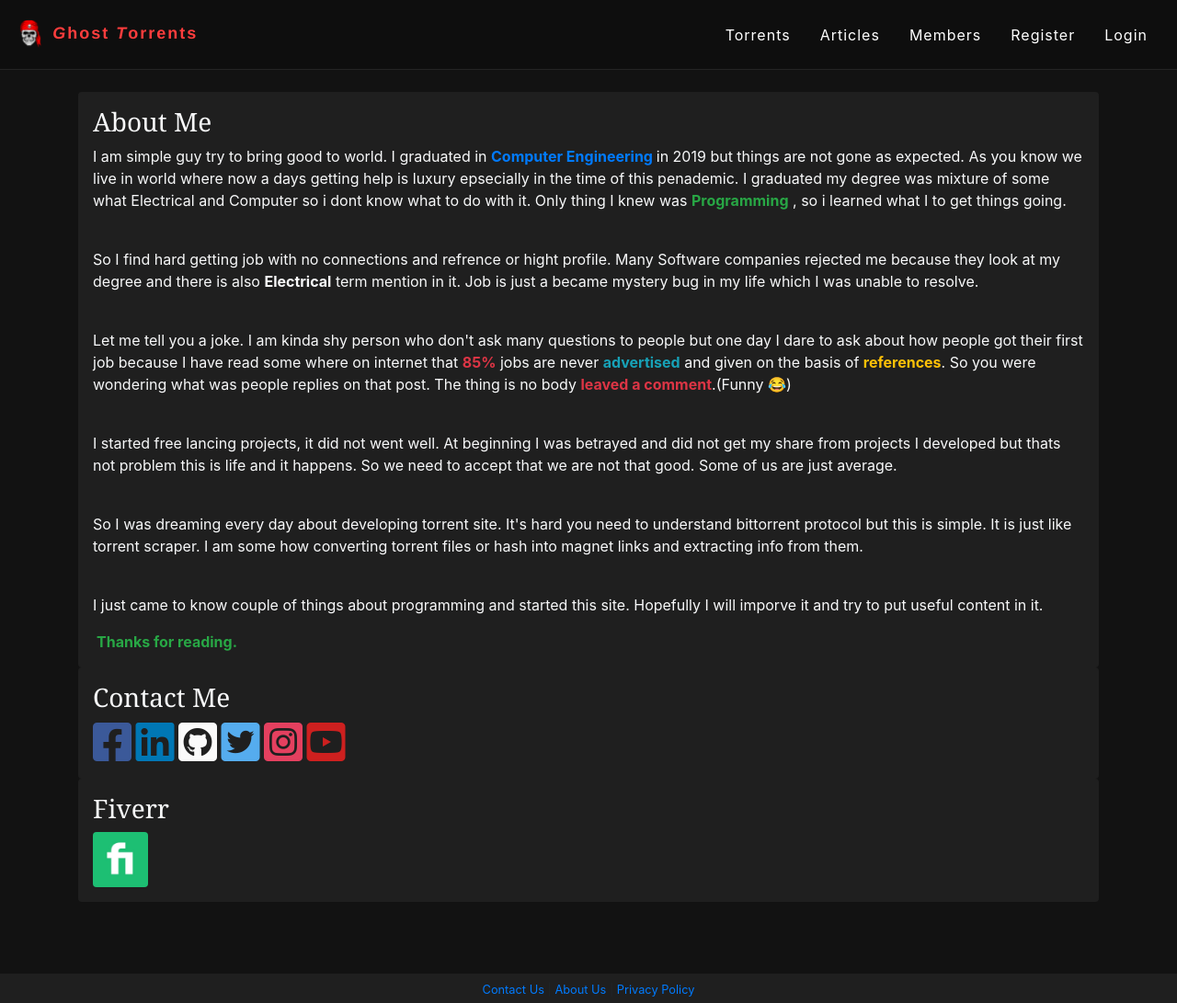
After one commit to tabish-ali/ghost-torrents, a PHP site: page /templates/info/my_story.php in a window 1280 px wide. The commit adds this page. Shown: the whole page at 92% size. Run offline with PHP 8.4, Linux system fonts and the light colour scheme; data comes from the database, SQL or seed files in the repository.

Commit message:
info about website

```diff
--- a/css/main.css
+++ b/css/main.css
@@ -1,3 +1,19 @@
+html {
+    position: relative;
+    min-height: 100%;
+}
+body {
+    margin: 0 0 100px; /* bottom = footer height */
+    background-color: #121212;
+}
+footer {
+    position: absolute;
+    left: 0;
+    bottom: 0;
+    height: 30px;
+    width: 100%;
+}
+
 .container{
     margin-bottom: 30px;
     margin-top: 100px;
@@ -5,11 +21,6 @@
 .container-fluid{
     margin-bottom: 30px;
     margin-top: 100px;
-}
-
-body{
-    background-color: #121212;
-
 }
 
 input{
--- a/templates/articles/articles_list.php
+++ b/templates/articles/articles_list.php
@@ -29,7 +29,6 @@
         var username = "<?php if (!empty($_SESSION))
                             echo $_SESSION['username']; ?>";
 
-        console.log(articles);
     </script>
 
     <link rel="stylesheet" href="/css/articles_list.css">
@@ -42,11 +41,10 @@
     include $_SERVER['DOCUMENT_ROOT'] . '/templates/base/navbar.php';
     ?>
 
-
     <div class="container" style="margin-top: 100px;" id="container">
 
         <div id="main">
-            <div class="row m-4 mb-5">
+            <div class="row m-1 mb-5">
                 <?php foreach ($articles_array as $value) : ?>
                     <div class="col-sm-12">
                         <div class="card mb-3 dark-bg">
--- a/templates/base/footer.php
+++ b/templates/base/footer.php
@@ -2,7 +2,7 @@
     <div class="footer-div mt-2 dark-bg p-1" style="text-align: center;">
         <small>
             <a href="/templates/users/contact_us.php">Contact Us</a> |
-            <a href="">About Us</a> |
+            <a href="/templates/info/about_us.php">About Us</a> |
             <a href="">Privacy Policy</a>
         </small>
     </div>
--- /dev/null
+++ b/templates/info/my_story.php
@@ -0,0 +1,86 @@
+<!DOCTYPE html>
+<html lang="en">
+
+<head>
+
+    <?php
+    include $_SERVER['DOCUMENT_ROOT'] . '/templates/base/head-tags.php';
+    include $_SERVER['DOCUMENT_ROOT'] . '/articles/articles-database.php';
+    include $_SERVER['DOCUMENT_ROOT'] . '/config/datetime.php';
+
+    $articles = ArticlesDatabase::getArticles();
+
+    $articles_array = array();
+
+    while ($value = $articles->fetch_assoc()) {
+
+        array_push($articles_array, $value);
+    }
+
+    ?>
+    <title>Ghost | About Us</title>
+
+</head>
+
+<body>
+    <?php
+    include $_SERVER['DOCUMENT_ROOT'] . '/templates/base/navbar.php';
+    ?>
+
+    <div class="container" style="margin-top: 100px;" id="container">
+
+    <div class="text-light">
+        <div class="p-3 rounded dark-bg">
+            <h3>About Me</h3>
+            <p>I am simple guy try to bring good to world. I graduated in <b class="text-primary">Computer Engineering
+            </b> in 2019 but things are not gone as expected. As you know we live in world where
+            now a days getting help is luxury epsecially in the time of this penademic.
+            I graduated my degree was mixture of some what Electrical and Computer so i dont know what
+            to do with it. Only thing I knew was <b class="text-success" >Programming</b> , so i learned what I to get
+            things going.</p>
+            <br>
+            <p>So I find hard getting job with no connections and refrence or hight profile.
+            Many Software companies rejected me because they look at my degree and there is also
+            <b>Electrical</b> term mention in it. Job is just a became mystery bug in my life
+            which I was unable to resolve.</p>
+            <br>
+            <p>Let me tell you a joke. I am kinda shy person who don't ask many questions to
+            people but one day I dare to ask about how people got their first job because I have read
+            some where on internet that <b class="text-danger">85%</b> jobs are never <b class="text-info">advertised</b>
+            and given on the basis of  <b class="text-warning">references</b>.
+            So you were wondering what was people replies on that post. The thing is no body
+            <b class="text-danger">leaved a comment</b>.(Funny &#128514;)</p>
+            <br>
+            <p>I started free lancing projects, it did not went well. At beginning I was betrayed
+            and did not get my share from projects I developed but thats not problem this is life
+            and it happens. So we need to accept that we are not that good. Some of us are just average.</p>
+            <br>
+            <p>So I was dreaming every day about developing torrent site. It's hard
+            you need to understand bittorrent protocol but this is simple. It is just like
+            torrent scraper. I am some how converting torrent files or hash into magnet links and
+            extracting info from them.</p>
+
+            <br>
+            <p>I just came to know couple of things about programming and started this site.
+            Hopefully I will imporve it and try to put useful content in it.</p>
+
+           <b class="text-success p-1" >Thanks for reading.</b>
+        </div>
+        <div class="p-3 rounded dark-bg">
+        <h3>Contact Me</h3>
+            <a style="color: #3b5999;" target="_blank" href="https://www.facebook.com/tabi006"><i class="fab fa-3x fa-facebook-square"></i></a>
+            <a style="color: #0077B5;" target="_blank"  href="https://www.linkedin.com/in/tabish-ali-490814185/"><i class="fab fa-3x  fa-linkedin"></i></a>
+            <a style="color: #fafafa;" target="_blank"  href="https://github.com/tabish-ali"><i class="fab fa-3x fa-github-square"></i></a>
+            <a style="color: #55acee;" target="_blank" href="https://twitter.com/_tabish_ali"><i class="fab fa-3x fa-twitter-square"></i></a>
+            <a style="color: #e4405f;" target="_blank" href="https://www.instagram.com/tabish6/"><i class="fab fa-3x fa-instagram-square"></i></a>
+            <a style="color: #cd201f;" target="_blank" href="https://www.youtube.com/channel/UCh2TBwbd14C7XK3VopSwbkg?view_as=subscriber"><i class="fab fa-3x fa-youtube-square"></i></a>
+        </div>
+        <div class="p-3 rounded dark-bg">
+        <h3>Fiverr</h3>
+            <a target="_blank" href="https://www.fiverr.com/tabish669"><img style="height: 60px;" class="rounded" src="/static/logos/fiverr.jpg" alt=""></a>
+        </div>
+    </div>
+    <?php include_once $_SERVER['DOCUMENT_ROOT'] . '/templates/base/footer.php' ?>
+</body>
+
+</html>
```
Also changed, not shown: css/sticky_footer.css (+7 -0 lines), templates/info/about_us.php (added, +76 -0 lines), static/logos/fiverr.jpg (added), 2 other files.
